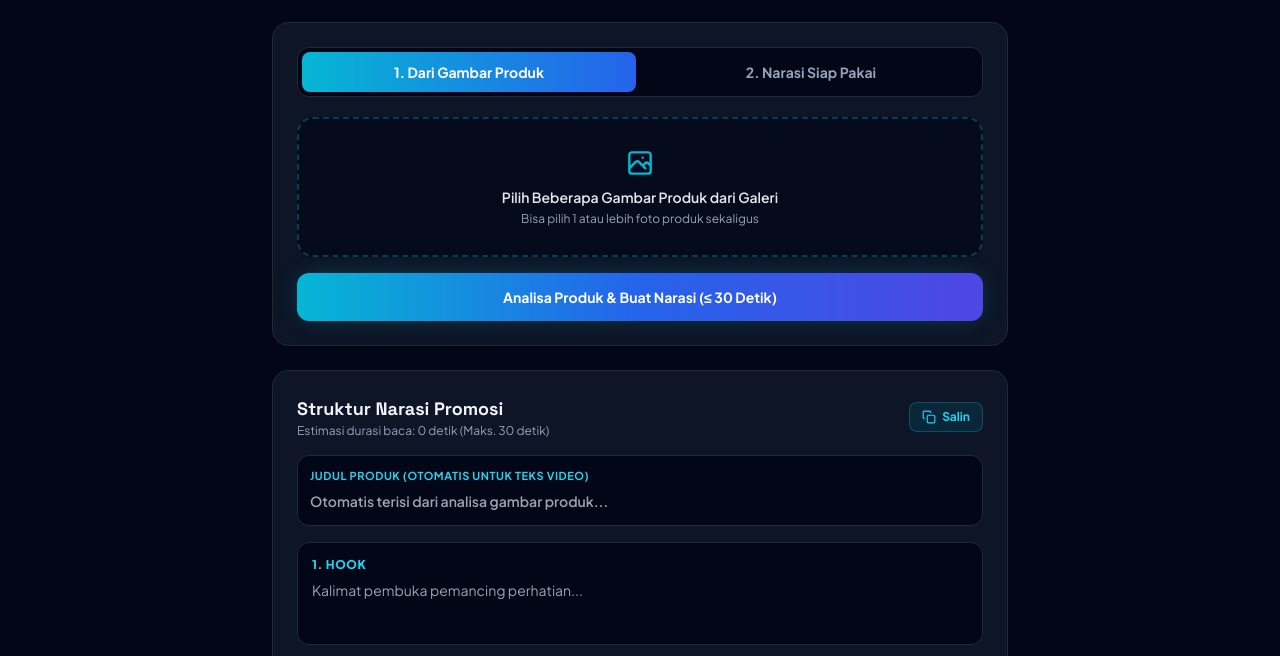
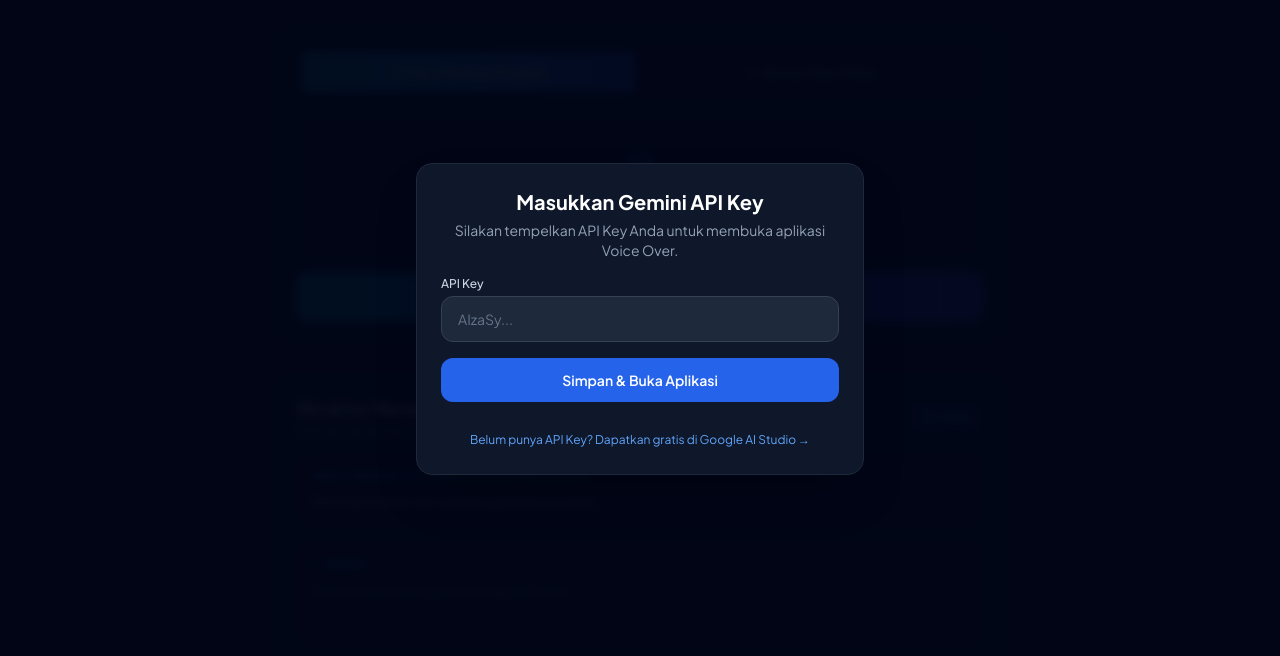
Before and after one commit to akbarismail33-art/BERDIKARI-SWARA, a plain HTML site: page index.html in a window 1280 px wide. Shown: the part 81-737 px from the top of the page. Drawn offline with nearby package versions, Linux system fonts and the light colour scheme.

Commit message:
Update index.html

```diff
--- a/index.html
+++ b/index.html
@@ -41,6 +41,45 @@
   </style>
 
 <body class="min-h-screen bg-slate-100 text-slate-900 dark:bg-slate-950 dark:text-slate-100 antialiased selection:bg-cyan-500 selection:text-white">
+<!-- Layar Input API Key -->
+<div id="api-key-modal" class="fixed inset-0 z-50 flex items-center justify-center bg-slate-950/95 backdrop-blur-sm p-4">
+  <div class="w-full max-w-md rounded-2xl bg-slate-900 border border-slate-800 p-6 shadow-2xl text-white">
+    <div class="mb-4 text-center">
+      <h2 class="text-xl font-bold text-white">Masukkan Gemini API Key</h2>
+      <p class="mt-1 text-sm text-slate-400">
+        Silakan tempelkan API Key Anda untuk membuka aplikasi Voice Over.
+      </p>
+    </div>
+
+    <div class="space-y-4">
+      <div>
+        <label for="input-api-key" class="block text-xs font-medium text-slate-300 mb-1">API Key</label>
+        <input
+          type="password"
+          id="input-api-key"
+          placeholder="AIzaSy..."
+          class="w-full rounded-xl bg-slate-800 border border-slate-700 px-4 py-3 text-sm text-white placeholder-slate-500 focus:border-blue-500 focus:outline-none"
+        />
+        <p id="api-key-error" class="mt-1.5 text-xs text-red-400 hidden">
+          API Key tidak boleh kosong!
+        </p>
+      </div>
+
+      <button
+        onclick="simpanApiKey()"
+        class="w-full rounded-xl bg-blue-600 hover:bg-blue-500 active:bg-blue-700 py-3 text-sm font-semibold text-white transition cursor-pointer"
+      >
+        Simpan & Buka Aplikasi
+      </button>
+
+      <div class="text-center pt-2">
+        <a href="https://aistudio.google.com/app/apikey" target="_blank" class="text-xs text-blue-400 hover:underline">
+          Belum punya API Key? Dapatkan gratis di Google AI Studio →
+        </a>
+      </div>
+    </div>
+  </div>
+</div>
 
   <!-- Toast Notification -->
   <div id="toast" class="fixed bottom-5 left-1/2 -translate-x-1/2 z-50 hidden items-center gap-2 px-4 py-2.5 rounded-xl text-sm font-medium shadow-xl border bg-slate-900/95 text-white border-cyan-500/40 dark:bg-slate-800/95">
@@ -976,5 +1015,47 @@ Naskah yang harus dibacakan:
       }
     });
   </script>
+  <script>
+  // Variabel global untuk menyimpan API Key yang aktif
+  let USER_GEMINI_API_KEY = "";
+
+  // Cek apakah API Key sudah pernah disimpan sebelumnya saat halaman dibuka
+  document.addEventListener("DOMContentLoaded", () => {
+    const savedKey = localStorage.getItem("berdikari_gemini_api_key");
+    if (savedKey && savedKey.trim() !== "") {
+      USER_GEMINI_API_KEY = savedKey;
+      document.getElementById("api-key-modal").classList.add("hidden");
+    }
+  });
+
+  // Fungsi saat tombol "Simpan & Buka Aplikasi" diklik
+  function simpanApiKey() {
+    const inputField = document.getElementById("input-api-key");
+    const errorMsg = document.getElementById("api-key-error");
+    const key = inputField.value.trim();
+
+    if (!key) {
+      errorMsg.classList.remove("hidden");
+      return;
+    }
+
+    errorMsg.classList.add("hidden");
+    USER_GEMINI_API_KEY = key;
+
+    // Simpan ke penyimpanan browser agar tidak perlu input ulang
+    localStorage.setItem("berdikari_gemini_api_key", key);
+
+    // Tutup layar popup dan buka aplikasi
+    document.getElementById("api-key-modal").classList.add("hidden");
+  }
+
+  // Fungsi opsional jika ingin membuat tombol "Ganti API Key" di dalam aplikasi
+  function gantiApiKey() {
+    localStorage.removeItem("berdikari_gemini_api_key");
+    document.getElementById("input-api-key").value = "";
+    document.getElementById("api-key-modal").classList.remove("hidden");
+  }
+</script>
+
 </body>
 </html>
```
